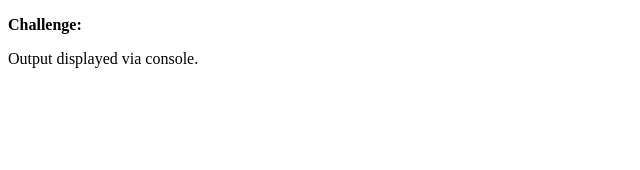
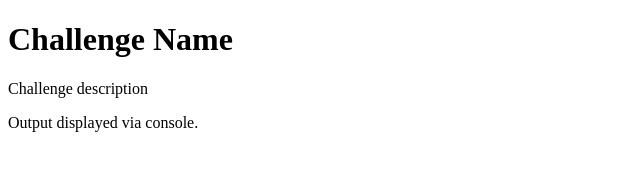
Before and after one commit to SherpadNdabambi/eloquent-javascript, a plain HTML site: page challenge-starter/solution.html in a window 1280 px wide. Shown: the whole page, without its empty margins (0-640 px from the left). Drawn offline with Linux system fonts and the light colour scheme.

Commit message:
Update challenge solution starter

```diff
--- a/challenge-starter/solution.html
+++ b/challenge-starter/solution.html
@@ -4,16 +4,16 @@
 
 	<title>Challenge Name</title>
 
+	<script defer type="text/javascript" src="./js/solution.js"></script>
+
 </head>
 
 <body>
 
-	<p>
-		<b>Challenge:</b>
-	</p>
+	<h1>Challenge Name</h1>
+
+	<p>Challenge description</p>
 
 	<p>Output displayed via console.</p>
 
-	<script type="text/javascript" src="./js/solution.js"></script>
-
 </body>
```
